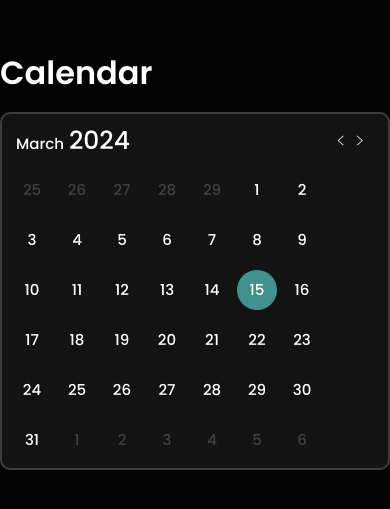
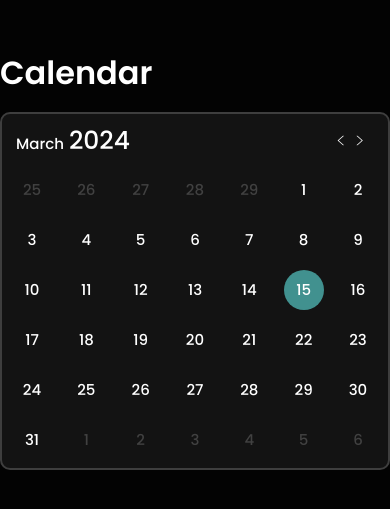
Before and after one commit to latobibor/take-home-calendar, a React Native app: screen / in a window 390 px wide. Shown: the part 163-672 px from the top of the page. Built offline with nearby package versions, Linux system fonts and the light colour scheme.

Commit message:
days now take up the entire available space

```diff
--- a/components/calendar/week.tsx
+++ b/components/calendar/week.tsx
@@ -15,6 +15,7 @@ const styles = StyleSheet.create({
   container: {
     display: 'flex',
     flexDirection: 'row',
+    justifyContent: 'space-between',
     gap: 5,
   }
 });
```
